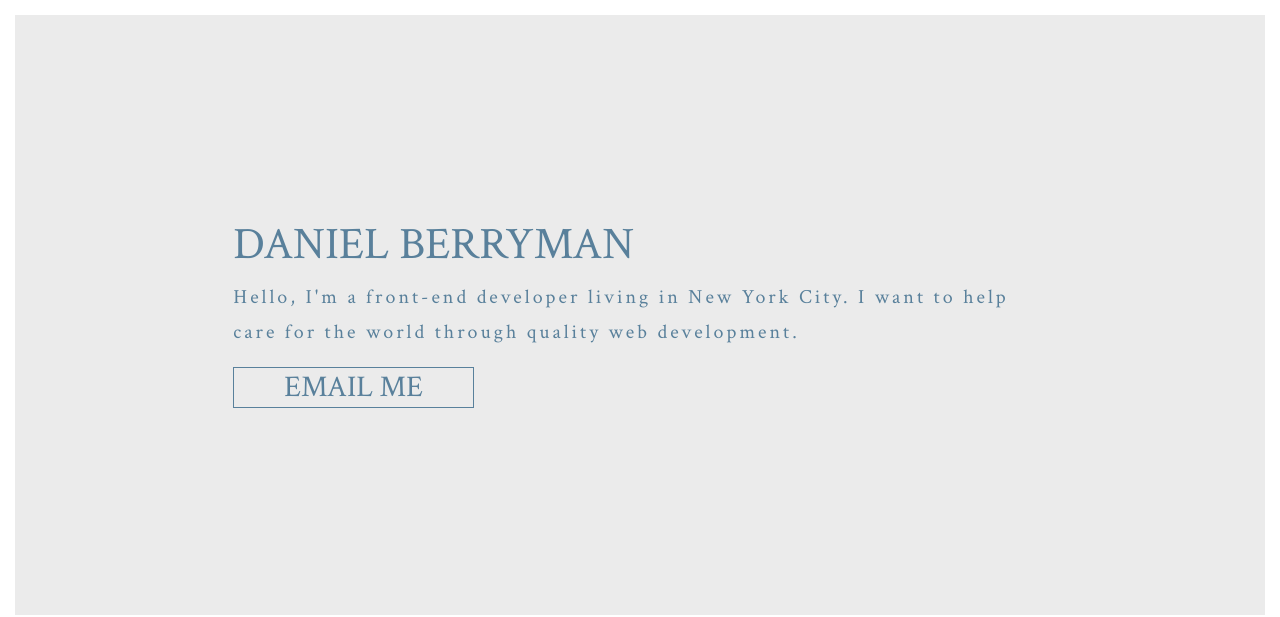
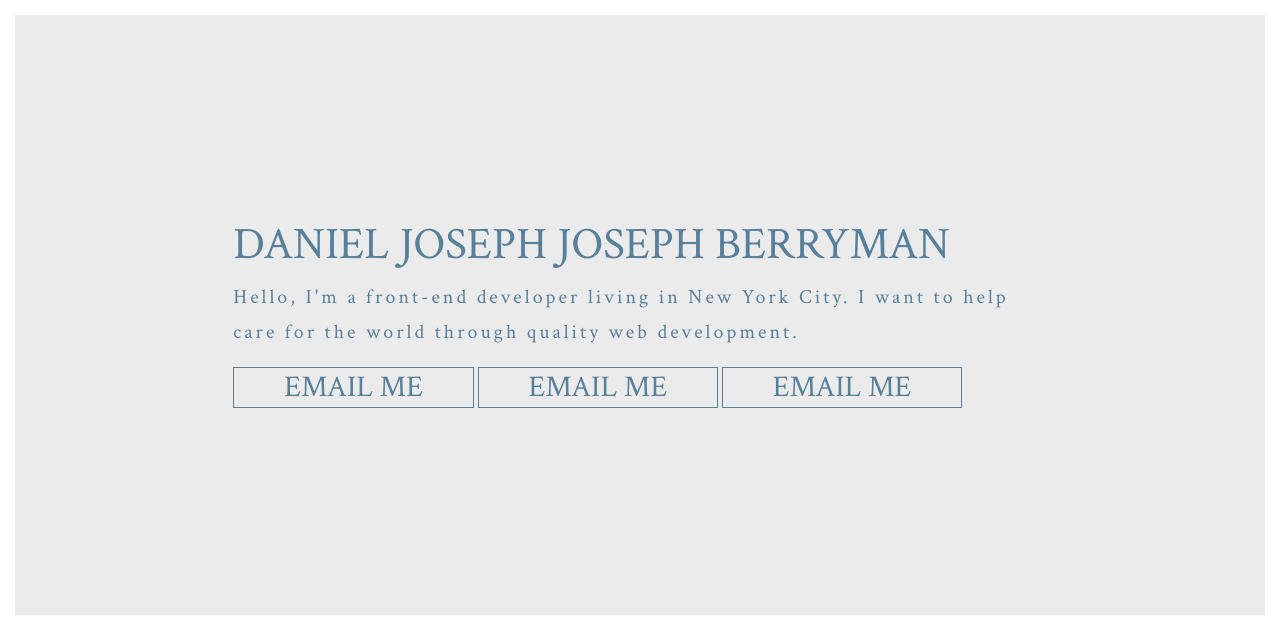
Before and after one commit to danielberryman/milestone-project-personal-portfolio, a plain HTML site: page main.html in a window 1280 px wide. Shown: the top 617 px of the page. Drawn offline with nearby package versions, Linux system fonts and the light colour scheme; a script that the page names is missing.

Commit message:
initial commit

```diff
--- a/main.html
+++ b/main.html
@@ -13,8 +13,10 @@
 			<div class="row align-items-center full-height no-gutters">
 				<div class="col-sm-1 col-md-2 col-lg-2"></div>
 				<div class="col-sm-10 col-md-8 col-lg-8">
-					<h1>Daniel Berryman</h1>
+					<h1>Daniel Joseph Joseph Berryman</h1>
 					<p>Hello, I'm a front-end developer living in New York City. I want to help care for the world through quality web development.</p>
+					<a href="mailto:danielberrymanwebdev@gmail.com" target="_blank">email me</a>
+					<a href="mailto:danielberrymanwebdev@gmail.com" target="_blank">email me</a>
 					<a href="mailto:danielberrymanwebdev@gmail.com" target="_blank">email me</a>
 				</div>
 				<div class="col-sm-1 col-md-2 col-lg-2"></div>
```
Also changed, not shown: 1 other file.
